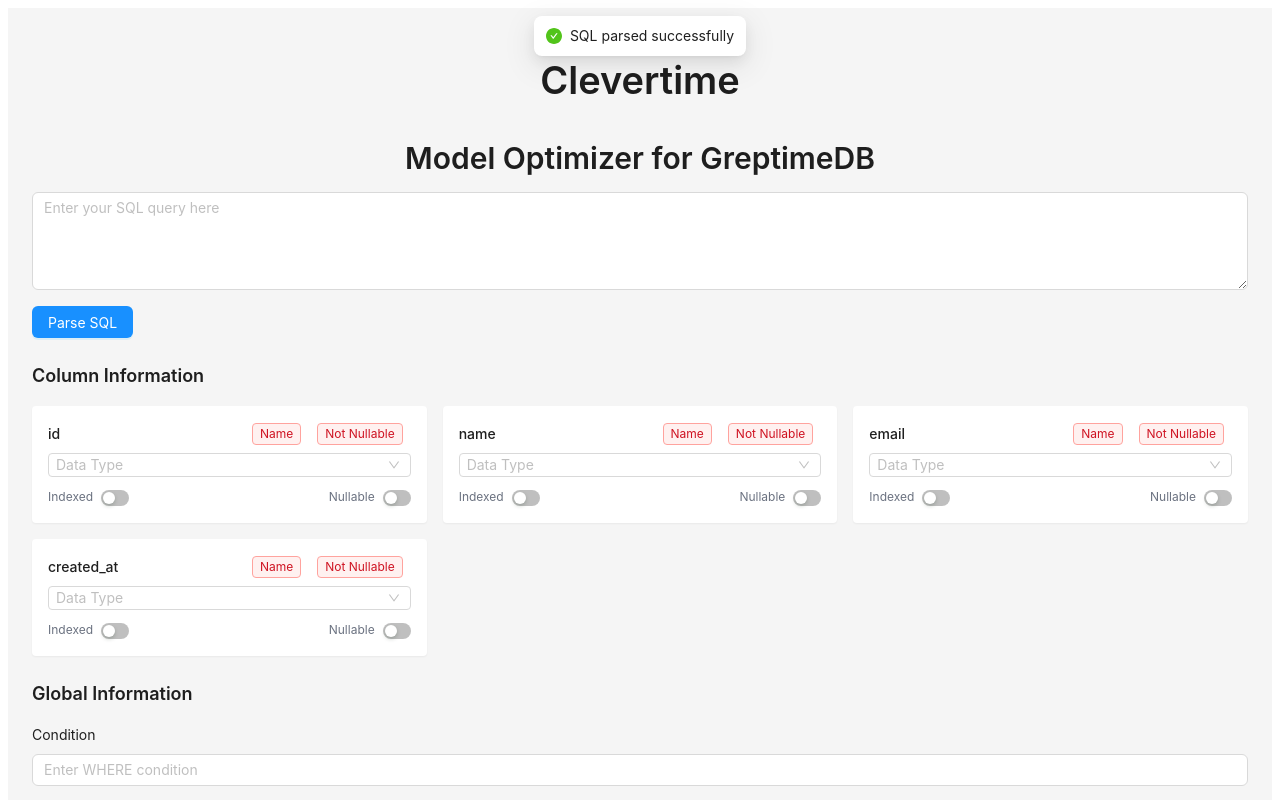
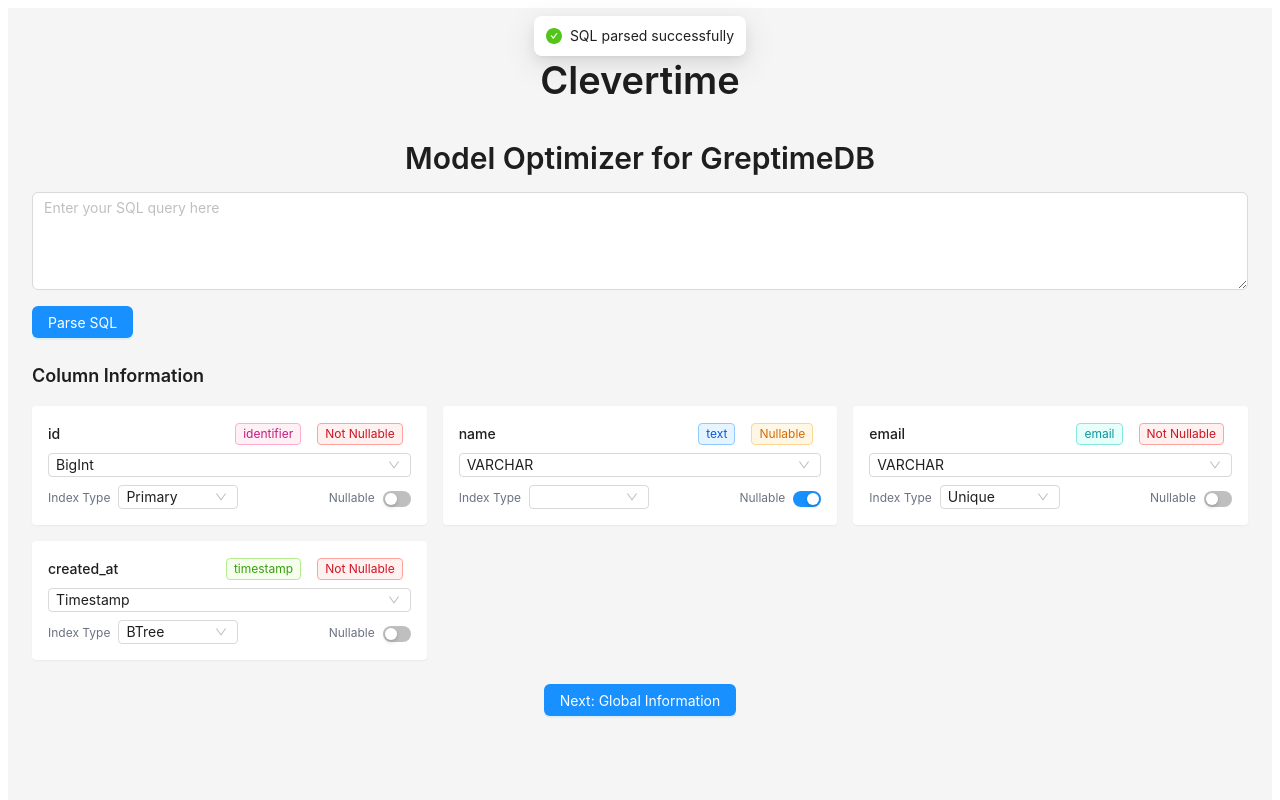
Before and after one commit to waynexia/clevertime, a React (Vite) app: page / in a window 1280 px wide. Both pictures are taken after a click on the button "Parse SQL". Shown: the top 800 px of the page. Built offline with nearby package versions, Linux system fonts and the light colour scheme.

Commit message:
feat: enhance column data structure and global info layout
Signed-off-by: Ruihang Xia <waynestxia@gmail.com>

```diff
--- a/src/App.tsx
+++ b/src/App.tsx
@@ -6,17 +6,57 @@
 import OptimizedSQL from './components/OptimizedSQL.tsx';
 import 'uno.css';
 
+interface Column {
+  name: string;
+  dataType: string;
+  semanticType: string;
+  nullable: boolean;
+  index: string | null;
+}
+
 const { Content } = Layout;
 const { Title } = Typography;
 
 const App: React.FC = () => {
-  const [parsedColumns, setParsedColumns] = useState<string[]>([]);
+  const [parsedColumns, setParsedColumns] = useState<Column[]>([]);
   const [optimizedSQL, setOptimizedSQL] = useState<string>('');
+  const [showGlobalInfo, setShowGlobalInfo] = useState(false);
 
   const handleSQLParse = (sql: string) => {
     // This is a placeholder for the actual SQL parsing logic
-    const mockParsedColumns = ['id', 'name', 'email', 'created_at'];
+    const mockParsedColumns: Column[] = [
+      {
+        name: 'id',
+        dataType: 'bigint',
+        semanticType: 'identifier',
+        nullable: false,
+        index: 'primary'
+      },
+      {
+        name: 'name',
+        dataType: 'varchar',
+        semanticType: 'text',
+        nullable: true,
+        index: null
+      },
+      {
+        name: 'email',
+        dataType: 'varchar',
+        semanticType: 'email',
+        nullable: false,
+        index: 'unique'
+      },
+      {
+        name: 'created_at',
+        dataType: 'timestamp',
+        semanticType: 'timestamp',
+        nullable: false,
+        index: 'btree'
+      }
+    ];
     setParsedColumns(mockParsedColumns);
+    setShowGlobalInfo(false);
+    setOptimizedSQL('');
     message.success('SQL parsed successfully');
   };
 
@@ -57,11 +97,19 @@
           {parsedColumns.length > 0 && (
             <>
               <ColumnInfo columns={parsedColumns} />
-              <GlobalInfo />
               <div className="text-center mt-6">
-                <Button type="primary" onClick={() => handleSubmit([], {})}>
-                  Optimize SQL
-                </Button>
+                {!showGlobalInfo ? (
+                  <Button type="primary" onClick={() => setShowGlobalInfo(true)}>
+                    Next: Global Information
+                  </Button>
+                ) : (
+                  <>
+                    <GlobalInfo />
+                    <Button type="primary" onClick={() => handleSubmit([], {})} className="mt-4">
+                      Optimize SQL
+                    </Button>
+                  </>
+                )}
               </div>
             </>
           )}
--- a/src/components/ColumnInfo.tsx
+++ b/src/components/ColumnInfo.tsx
@@ -1,29 +1,29 @@
-import React, { useState } from 'react';
+import React from 'react';
 import { Form, Select, Switch, Tag, Space } from 'antd';
 
 const { Option } = Select;
 
+interface Column {
+    name: string;
+    dataType: string;
+    semanticType: string;
+    nullable: boolean;
+    index: string | null;
+}
+
 interface ColumnInfoProps {
-    columns: string[];
+    columns: Column[];
 }
 
 const ColumnInfo: React.FC<ColumnInfoProps> = ({ columns }) => {
-    const [nullableStates, setNullableStates] = useState<Record<string, boolean>>(
-        Object.fromEntries(columns.map(column => [column, false]))
-    );
-
     const getSemanticTypeColor = (type: string) => {
         switch (type) {
-            case 'id': return 'magenta';
-            case 'name': return 'red';
-            case 'date': return 'green';
-            case 'number': return 'blue';
+            case 'identifier': return 'magenta';
+            case 'text': return 'blue';
+            case 'email': return 'cyan';
+            case 'timestamp': return 'green';
             default: return 'default';
         }
-    };
-
-    const handleNullableChange = (column: string, checked: boolean) => {
-        setNullableStates(prev => ({ ...prev, [column]: checked }));
     };
 
     return (
@@ -31,39 +31,46 @@
             <h3 className="text-lg font-semibold mb-4">Column Information</h3>
             <div className="grid grid-cols-1 md:grid-cols-2 lg:grid-cols-3 gap-4">
                 {columns.map((column) => (
-                    <div key={column} className="p-4 border border-gray-200 rounded bg-white shadow-sm">
+                    <div key={column.name} className="p-4 border border-gray-200 rounded bg-white shadow-sm">
                         <div className="flex justify-between items-center mb-2">
-                            <span className="font-medium">{column}</span>
+                            <span className="font-medium">{column.name}</span>
                             <Space>
-                                <Tag color={getSemanticTypeColor('name')}>Name</Tag>
-                                <Tag color={nullableStates[column] ? 'orange' : 'red'}>
-                                    {nullableStates[column] ? 'Nullable' : 'Not Nullable'}
+                                <Tag color={getSemanticTypeColor(column.semanticType)}>{column.semanticType}</Tag>
+                                <Tag color={column.nullable ? 'orange' : 'red'}>
+                                    {column.nullable ? 'Nullable' : 'Not Nullable'}
                                 </Tag>
                             </Space>
                         </div>
-                        <Form.Item name={`${column}-type`} noStyle>
+                        <Form.Item name={`${column.name}-type`} initialValue={column.dataType} noStyle>
                             <Select size="small" style={{ width: '100%' }} placeholder="Data Type">
+                                <Option value="bigint">BigInt</Option>
                                 <Option value="int">Integer</Option>
                                 <Option value="varchar">VARCHAR</Option>
+                                <Option value="text">Text</Option>
+                                <Option value="timestamp">Timestamp</Option>
                                 <Option value="datetime">DateTime</Option>
                                 <Option value="boolean">Boolean</Option>
+                                <Option value="float">Float</Option>
+                                <Option value="double">Double</Option>
                             </Select>
                         </Form.Item>
                         <div className="mt-2 flex justify-between items-center">
                             <Space>
-                                <span className="text-xs text-gray-500">Indexed</span>
-                                <Form.Item name={`${column}-index`} valuePropName="checked" noStyle>
-                                    <Switch size="small" />
+                                <span className="text-xs text-gray-500">Index Type</span>
+                                <Form.Item name={`${column.name}-index`} initialValue={column.index} noStyle>
+                                    <Select size="small" style={{ width: '120px' }}>
+                                        <Option value="">None</Option>
+                                        <Option value="primary">Primary</Option>
+                                        <Option value="unique">Unique</Option>
+                                        <Option value="btree">BTree</Option>
+                                        <Option value="hash">Hash</Option>
+                                    </Select>
                                 </Form.Item>
                             </Space>
                             <Space>
                                 <span className="text-xs text-gray-500">Nullable</span>
-                                <Form.Item name={`${column}-nullable`} valuePropName="checked" noStyle>
-                                    <Switch
-                                        size="small"
-                                        checked={nullableStates[column]}
-                                        onChange={(checked) => handleNullableChange(column, checked)}
-                                    />
+                                <Form.Item name={`${column.name}-nullable`} valuePropName="checked" initialValue={column.nullable} noStyle>
+                                    <Switch size="small" />
                                 </Form.Item>
                             </Space>
                         </div>
--- a/src/components/GlobalInfo.tsx
+++ b/src/components/GlobalInfo.tsx
@@ -1,10 +1,12 @@
 import React from 'react';
-import { Form, Input, InputNumber } from 'antd';
+import { Form, Input, InputNumber, Card } from 'antd';
 
 const GlobalInfo: React.FC = () => {
     return (
-        <Form layout="vertical" className="mb-6">
-            <h3 className="text-lg font-semibold mb-4">Global Information</h3>
+        <>
+            <h2 className="text-xl font-semibold mb-2">Global Information</h2>
+            <Card className="mt-6">
+                <Form layout="vertical">
                     <Form.Item label="Condition" name="condition">
                         <Input placeholder="Enter WHERE condition" />
                     </Form.Item>
@@ -12,9 +14,11 @@
                         <Input placeholder="Enter ORDER BY clause" />
                     </Form.Item>
                     <Form.Item label="Limit" name="limit">
-                <InputNumber min={1} placeholder="Enter LIMIT value" />
+                        <InputNumber min={1} placeholder="Enter LIMIT value" style={{ width: '100%' }} />
                     </Form.Item>
                 </Form>
+            </Card>
+        </>
     );
 };
 
```
Lines whose indentation alone changed are shown as unchanged.
